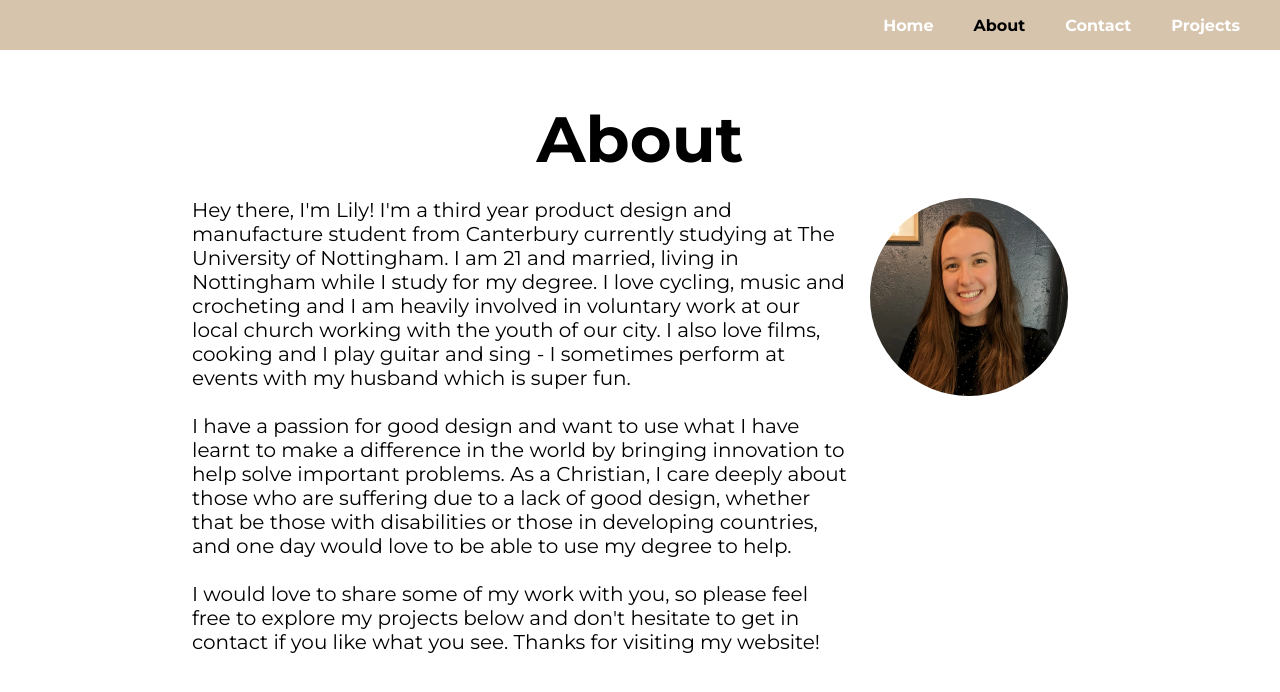
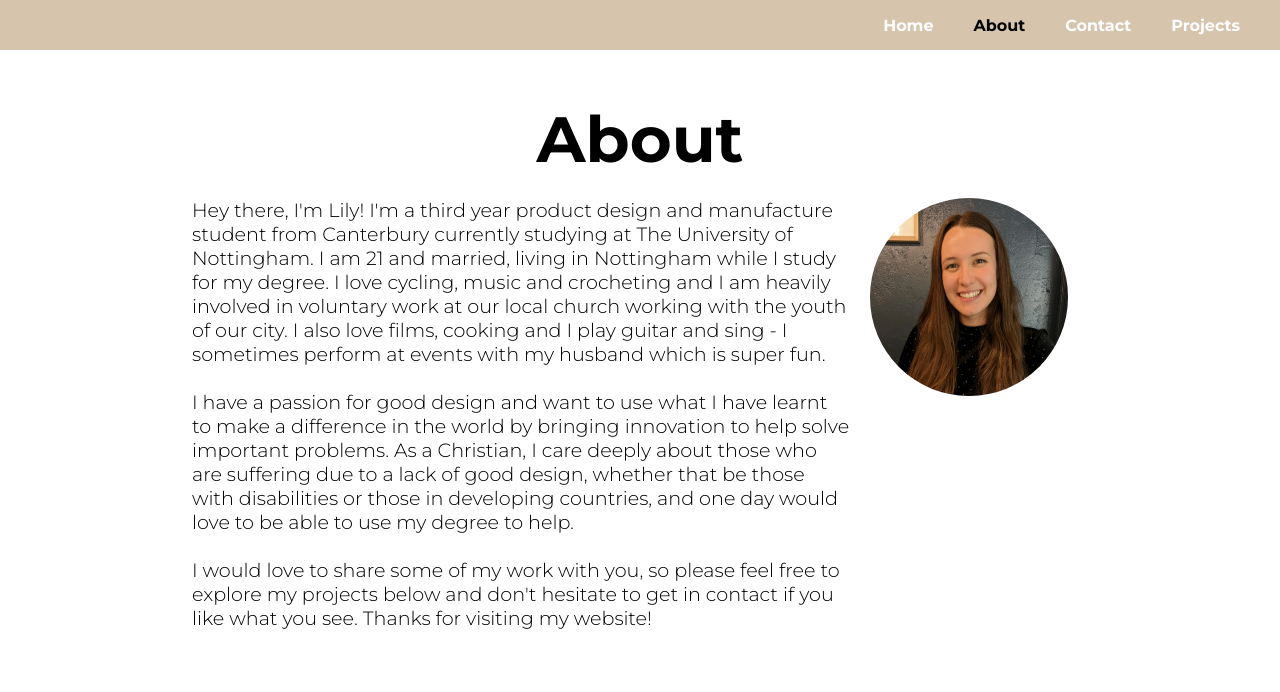
Before and after one commit to pointonjoel/Portfolio, a Next.js app: page /about in a window 1280 px wide. Shown: the top 692 px of the page. Built offline with nearby package versions, Linux system fonts and the light colour scheme.

Commit message:
package bumps and bug fixes

```diff
--- a/components/navbar/NavbarStyles.js
+++ b/components/navbar/NavbarStyles.js
@@ -1,7 +1,5 @@
 import { GiHamburgerMenu } from "react-icons/gi";
 import { IoCloseSharp } from "react-icons/io5";
-
-import css from "@styled-system/css";
 
 import styled from "styled-components";
 
@@ -10,6 +8,9 @@ export const Nav = styled.nav`
   height: 50px;
   display: flex;
   justify-content: right;
+  position: sticky;
+  top: 0;
+  z-index: 1000; /* Ensure it stays on top */
   @media screen and (max-width: 500px) {
     padding: ${(props) => (props.$isOpen ? "0px" : "0.5rem 2vw")};
   }
@@ -30,7 +31,7 @@ export const NavLink = styled.a`
   }
 
   &:hover {
-    transition: all 0.2s ease-in-out;
+    transition: all 0.5s ease-in-out;
     color: black;
   }
 
--- a/pages/about/index.js
+++ b/pages/about/index.js
@@ -10,7 +10,6 @@ import { TextStore } from "../../components/text/TextStore";
 import styled from "styled-components";
 import { css } from "@styled-system/css";
 
-// Create a styled component using styled-system for responsiveness
 const StyledContainer = styled.div`
   ${css({
     textAlign: "center",
--- a/styles/aboutStyles.js
+++ b/styles/aboutStyles.js
@@ -5,8 +5,9 @@ export const Container = styled.div`
   display: flex;
   flex: 0 0 auto;
   padding: 20px 15%;
-  font-size: 20px;
+  font-size: 1.2em;
   margin: auto;
+  font-weight: 300;
 
   &:first-child {
     width: 150px;
--- a/styles/commonStyles.js
+++ b/styles/commonStyles.js
@@ -158,7 +158,6 @@ export const RightSection = styled.div`
 
 export const RightSectionWithScroll = (props) => {
   const { isVisible, isAnimating, isExiting } = useScrollAnimation(); // Use the custom hook
-  console.log("heree", isVisible, isAnimating, isExiting);
 
   return (
     <RightSection
```
Also changed, not shown: package.json (+12 -15 lines), next-env.d.ts, 1 other file (tests, documents, lock files or other folders).
